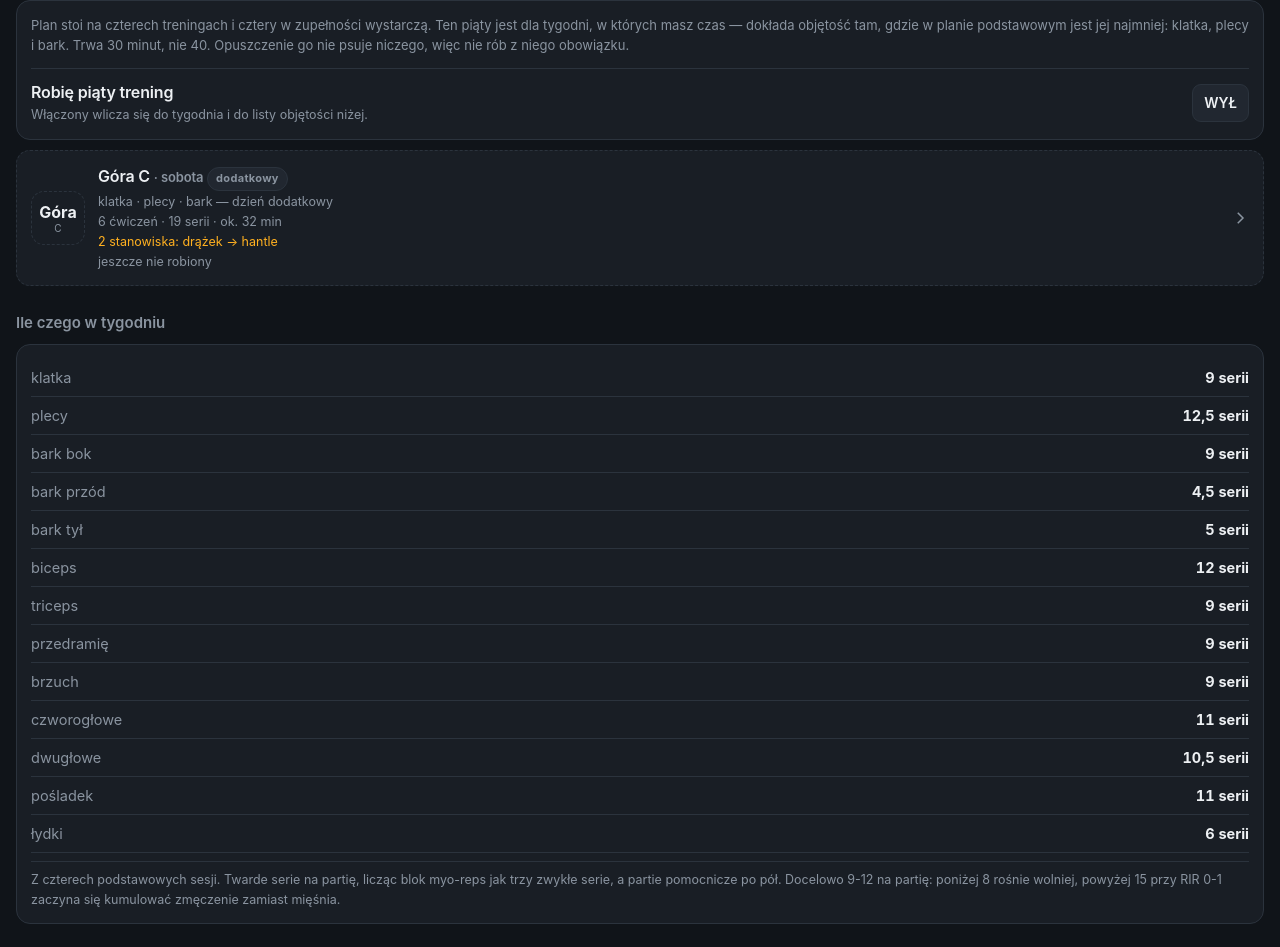
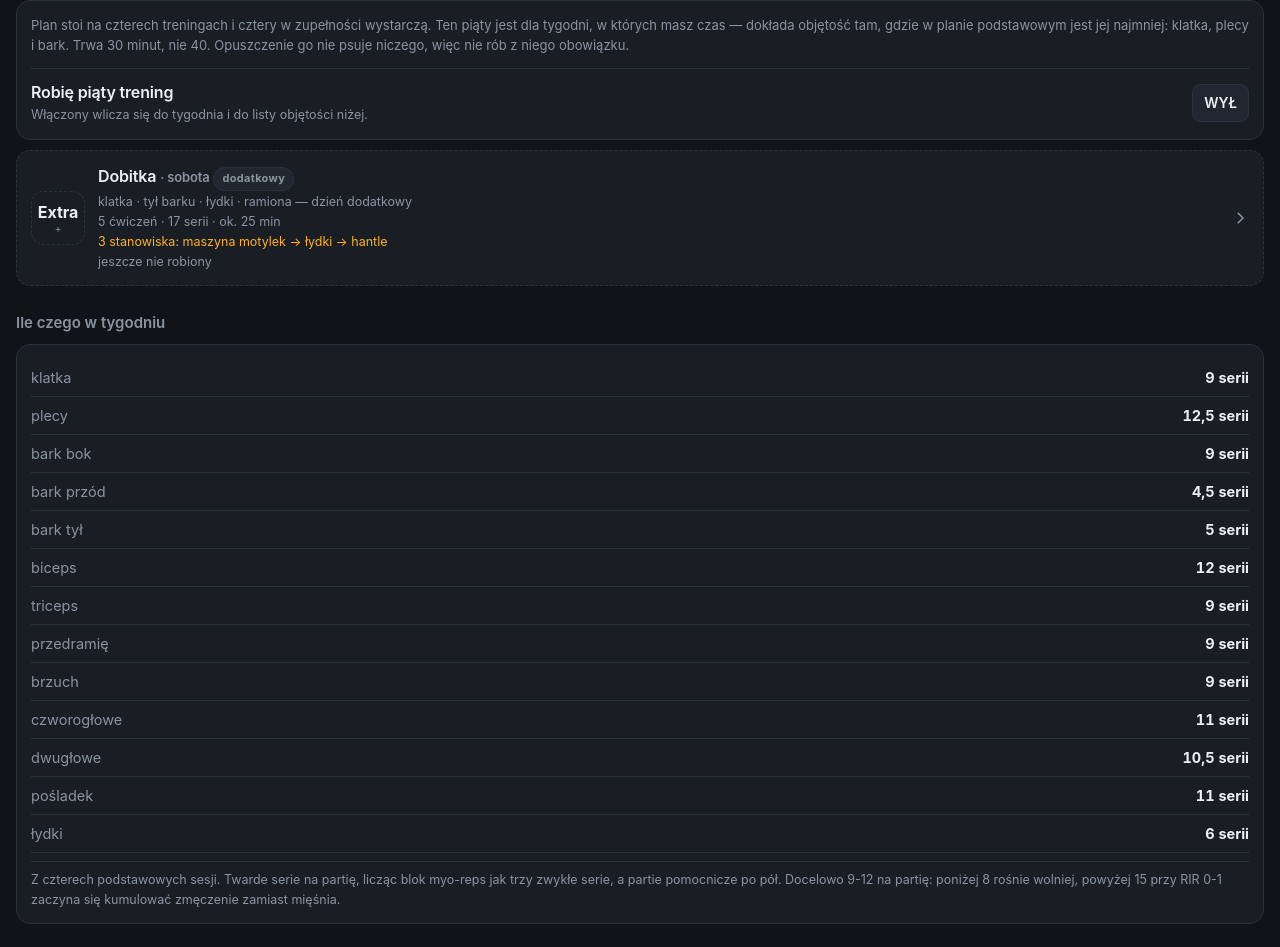
Before and after one commit to AlpiClub-dev/trening, a plain HTML site: page index.html in a window 1280 px wide. Shown: the part 1043-1990 px from the top of the page. Drawn offline with Linux system fonts and the light colour scheme.

Commit message:
Góra C wypada, wchodzi Dobitka; bloki myo jako osobne karty
Góra C dublowała czwórkę gorszymi wariantami i wymagała żonglowania
ławką. W jej miejsce wchodzi Dobitka (sobota, 25 min, 3 stanowiska):
same izolacje na partie z najniższą objętością — rozpiętki i odwrotne
rozpiętki na motylku, łydki, wznosy bokiem i uginanie z obrotem.
Nic tu nie męczy na tyle, żeby zepsuć poniedziałek czy czwartek.
Z piątym dniem: klatka 12, bark tył 8, łydki 9, bark bok 12.

Poprawka prezentacji: blok myo-reps jest teraz zawsze osobną kartą,
nawet jeśli stoi na tym samym stanowisku co zwykłe serie. Wcześniej
wiosłowanie hantlem (Góra A), triceps (Góra B) oraz wznosy i nadgarstki
(Dół B) lądowały w jednej karcie ze zwykłymi seriami i wyglądało to
tak, jakby wiosłowanie było częścią myo-reps.

Co-Authored-By: Claude Opus 5 <noreply@anthropic.com>
Claude-Session: https://claude.ai/code/session_01Jorj5bgDuvvn5jd5xHZXZm

```diff
--- a/index.html
+++ b/index.html
@@ -210,8 +210,10 @@ var PLAN = {
         d:"Podciągasz się, schodzisz, robisz brzuch NA PODŁODZE pod drążkiem, wracasz. Brzuch leży, a nie wisi, bo wznosy w zwisie zjadałyby chwyt przed kolejną serią podciągania z ciężarem."},
       {k:"S3", n:"Maszyna do wyciskania barków", place:"maszyna barkowa", mode:"solo",
         d:"Siadasz, ustawiasz siedzisko i wyciskasz. Żadnej stabilizacji, żadnego balansowania — cały wysiłek idzie w bark, nie w trzymanie się w pionie."},
-      {k:"S4", n:"Hantle i ławka", place:"hantle", mode:"seq",
-        d:"Jeden stojak z hantlami i jedna ławka płasko. Najpierw wiosłowanie, potem trzy bloki myo po dwie i pół minuty: seria do upadku, 15 s, trzy dobitki po 3-5 powtórzeń. Te 15 s to odstęp w środku serii, nie przerwa między seriami."}
+      {k:"S4", n:"Hantle i ławka — wiosłowanie", place:"hantle", mode:"solo",
+        d:"Kolano i ręka na ławce ustawionej płasko. Zwykłe serie robocze z pełną przerwą, obie strony w jednej serii."},
+      {k:"S5", n:"Hantle — blok myo-reps", place:"hantle", mode:"myo",
+        d:"To samo miejsce, nie ruszasz się. Trzy bloki po dwie i pół minuty: seria do upadku, 15 s, trzy dobitki po 3-5 powtórzeń. Te 15 s to odstęp w środku serii, nie przerwa między seriami."}
     ], ex:[
     {id:"inc_bench", n:"Wyciskanie skos (sztanga)", g:"S1", q:1, s:3, inc:2.5, r:"6-8", rir:"1", rest:90, w:50, m:["klatka"], sec:["triceps","bark przód"],
       why:"Twój wynik z logu: 60 kg × 3. Na 6-8 powtórzeń z RIR 1 wychodzi ~50 kg. Jedyne ćwiczenie dnia z pełną przerwą, bo tu powstaje największy kawałek bodźca.",
@@ -228,13 +230,13 @@ var PLAN = {
     {id:"row_db", n:"Wiosłowanie hantlem", g:"S4", s:3, inc:2, r:"10-12", rir:"1", rest:60, w:18, each:1, m:["plecy"], sec:["biceps"],
       why:"Kolano i ręka na ławce ustawionej płasko. Z logu: 21 kg × 10 jako ostatnia seria piramidy, więc 18 kg na wszystkie trzy. Robisz obie strony w jednej serii, dlatego zajmuje więcej czasu niż zwykłe ćwiczenie — apka ma to już policzone.",
       cue:"Hantel ciągniesz do biodra, łopatka pracuje, tułów nie rotuje."},
-    {id:"lat_raise", n:"Wznosy bokiem", g:"S4", q:1, myo:1, s:4, inc:2, r:"12-15", rir:"0", rest:15, w:6, m:["bark bok"],
+    {id:"lat_raise", n:"Wznosy bokiem", g:"S5", q:1, myo:1, s:4, inc:2, r:"12-15", rir:"0", rest:15, w:6, m:["bark bok"],
       why:"Z logu: 9 kg × 8. Sześć kilo na wyższy zakres. Myo-reps: w dwie minuty dostajesz tyle, co wcześniej z czterech osobnych serii.",
       cue:"Prowadzisz łokciem, nie dłonią. Bez zamachu z bioder."},
-    {id:"curl_twist", n:"Uginanie z obrotem (Zottman)", g:"S4", q:1, myo:1, s:4, inc:2, r:"10-12", rir:"0-1", rest:15, w:10, m:["biceps","przedramię"],
+    {id:"curl_twist", n:"Uginanie z obrotem (Zottman)", g:"S5", q:1, myo:1, s:4, inc:2, r:"10-12", rir:"0-1", rest:15, w:10, m:["biceps","przedramię"],
       why:"Twój sposób: w górę podchwytem normalnie, w górze obracasz nadgarstki, w dół młotkowo albo nachwytem, na dole obrót z powrotem. To stary wariant zwany uginaniem Zottmana — faza w górę robi biceps, faza w dół w obróconym chwycie dokłada ramienno-promieniowy i prostowniki przedramienia. Stoi w środku bloku, żeby rozdzielić dwa ćwiczenia na bark.",
       cue:"Obrót robisz w górze i na dole, nigdy w trakcie ruchu. W dół wolniej niż w górę, bo tam pracuje przedramię."},
-    {id:"rear_delt", n:"Rozpiętki tyłu barku na ławce", g:"S4", myo:1, s:4, inc:2, r:"12-20", rir:"0", rest:15, w:6, m:["bark tył"],
+    {id:"rear_delt", n:"Rozpiętki tyłu barku na ławce", g:"S5", myo:1, s:4, inc:2, r:"12-20", rir:"0", rest:15, w:6, m:["bark tył"],
       why:"Kładziesz się klatką na ławce ustawionej na skos, hantle wiszą pod Tobą, unosisz je na boki. Tułów jest podparty, więc nie ma balansowania w opadzie ani pracy krzyża — to jest ta sama robota co face pull, tylko z hantlami i bez ustawiania bramy. Tył barku to najsłabiej obsłużona partia w planie, dlatego w ogóle tu jest.",
       cue:"Klatka dociśnięta do ławki, ramiona prawie proste, prowadzisz łokciami na boki. Lekko — jak musisz zarzucać, ciężar jest za duży."}
   ]},
@@ -272,6 +274,8 @@ var PLAN = {
         d:"Jedno miejsce, ciężar w pasie, pełna przerwa. Najcięższy ruch dnia idzie pierwszy."},
       {k:"S2", n:"Wyciąg górny i dolny", place:"wyciąg", mode:"seq",
         d:"Ściąganie, wiosłowanie siedząc i triceps — wszystko z tego samego wyciągu, tylko zmieniasz uchwyt. Po kolei, bo dwa pierwsze robią plecy."},
+      {k:"S2B", n:"Wyciąg — triceps", place:"wyciąg", mode:"myo",
+        d:"Dalej ten sam wyciąg, tylko prosty drążek zamiast uchwytu do ściągania. Jeden blok myo: seria do upadku, 15 s, trzy dobitki."},
       {k:"S3", n:"Maszyna motylek", place:"maszyna motylek", mode:"alt",
         d:"Rozpiętki normalne i odwrotne na TEJ SAMEJ maszynie: klatka plecami do oparcia, tył barku przodem do oparcia. Przekładasz uchwyty, obracasz się i tyle — na zmianę, bez chodzenia."},
       {k:"S4", n:"Hantle — blok myo-reps", place:"hantle", mode:"myo",
@@ -292,7 +296,7 @@ var PLAN = {
     {id:"rear_delt_mach", n:"Odwrotne rozpiętki na maszynie", g:"S3", s:2, inc:5, r:"12-20", rir:"1", rest:45, w:20, test:1, m:["bark tył"],
       why:"Ta sama maszyna, tylko siadasz przodem do oparcia. Weszło w miejsce face pulla, który wisiał na bramie — teraz tył barku i klatka jadą z jednego stanowiska, na zmianę. Tył barku dostaje przez to dwa razy w tygodniu.",
       cue:"Ramiona prawie proste, prowadzisz łokciami do tyłu, ściągasz łopatki. Lekko, bez szarpania."},
-    {id:"tri_cable", n:"Prostowanie tricepsu na wyciągu", g:"S2", myo:1, s:4, inc:2.5, r:"10-15", rir:"0", rest:15, w:20, m:["triceps"],
+    {id:"tri_cable", n:"Prostowanie tricepsu na wyciągu", g:"S2B", myo:1, s:4, inc:2.5, r:"10-15", rir:"0", rest:15, w:20, m:["triceps"],
       why:"Z logu: 25 kg × 8 → 20 kg na 10-15. Całe bezpośrednie obciążenie tricepsu w tygodniu siedzi tutaj, na tym samym wyciągu, przy którym już stoisz — wystarczy prosty drążek zamiast uchwytu do ściągania. W poniedziałek triceps ma wolne.",
       cue:"Łokcie przy tułowiu i nieruchome, w górze nie zwalniasz, powrót kontrolowany."},
     {id:"curl_incline", n:"Uginanie bicepsa na skosie", g:"S4", q:1, myo:1, s:4, inc:2, r:"8-12", rir:"0-1", rest:15, w:8, m:["biceps"],
@@ -310,7 +314,9 @@ var PLAN = {
       {k:"S1", n:"Suwnica", place:"suwnica", mode:"alt",
         d:"Wypychanie i łydki na TEJ SAMEJ maszynie: po serii wypychania przesuwasz stopy na dół platformy i robisz łydki. Nie wstajesz. Oba do upadku plus dobitka rest-pause."},
       {k:"S2", n:"Hantle i ławka", place:"hantle", mode:"seq",
-        d:"Jedna ławka płaska i hantle, cztery ćwiczenia bez ruszania się: bułgarskie (noga na ławce), hip thrust (plecy o ławkę), wznosy bokiem, na koniec nadgarstki (przedramiona o ławkę)."},
+        d:"Jedna ławka płaska i hantle: bułgarskie (noga na ławce), potem hip thrust (plecy o ławkę). Zwykłe serie robocze."},
+      {k:"S2B", n:"Hantle — blok myo-reps", place:"hantle", mode:"myo",
+        d:"To samo miejsce. Dwa bloki po dwie i pół minuty, wznosy bokiem przed nadgarstkami — po nadgarstkach chwyt jest zmęczony."},
       {k:"S3", n:"Maszyna: uginanie siedząc", place:"maszyny na nogi", mode:"solo",
         d:"Jedno stanowisko, dwie serie do upadku plus dobitka."},
       {k:"S4", n:"Mata: rollout", place:"mata", mode:"solo",
@@ -328,10 +334,10 @@ var PLAN = {
     {id:"hip_thrust", n:"Hip thrust (sztanga albo hantel)", g:"S2", s:3, inc:5, r:"8-12", rir:"1", rest:75, w:60, test:1, m:["pośladek"], sec:["dwugłowe"],
       why:"Pośladek w skurczu, czyli w pozycji, której nie daje ani RDL, ani przysiad. O tę samą ławkę, przy której robisz bułgarskie.",
       cue:"Plecy o ławkę pod łopatkami, w górze pełne wypchnięcie bioder i sekunda zatrzymania, żebra nie uciekają."},
-    {id:"lat_raise_c", n:"Wznosy bokiem", g:"S2", myo:1, s:4, inc:2, r:"12-15", rir:"0", rest:15, w:6, m:["bark bok"],
+    {id:"lat_raise_c", n:"Wznosy bokiem", g:"S2B", myo:1, s:4, inc:2, r:"12-15", rir:"0", rest:15, w:6, m:["bark bok"],
       why:"Trzeci raz w tygodniu, w dniu nóg. Bok barku to najmniejsza partia z najlepszym zwrotem wizualnym przy Twoim wzroście. Idzie PRZED nadgarstkami, bo po uginaniu nadgarstków chwyt jest zmęczony i hantle uciekają z rąk.",
       cue:"Prowadzisz łokciem, nie dłonią. Lekko, bez zamachu."},
-    {id:"wrist_curl", n:"Uginanie nadgarstków", g:"S2", myo:1, s:4, inc:2.5, r:"12-20", rir:"0", rest:15, w:20, m:["przedramię"],
+    {id:"wrist_curl", n:"Uginanie nadgarstków", g:"S2B", myo:1, s:4, inc:2.5, r:"12-20", rir:"0", rest:15, w:20, m:["przedramię"],
       why:"Zginacze przedramienia, czyli ta część, która robi obwód. W dniu nóg, bo dni góry były najdłuższe, a nadgarstkom jest wszystko jedno kiedy je zrobisz. Ostatnie z bloku hantli.",
       cue:"Przedramiona oparte o ławkę albo uda, ciężar zjeżdża do palców, potem pełne zwinięcie nadgarstka."},
     {id:"leg_curl_sit", n:"Uginanie nóg siedząc", g:"S3", q:1, s:3, rp:1, inc:5, r:"10-15", rir:"0", rest:60, w:30, test:1, m:["dwugłowe"],
@@ -341,39 +347,34 @@ var PLAN = {
       why:"Brzuch w pracy antywyprostnej, czyli w rozciągnięciu — tego nie daje żadne spięcie. Progresja wariantem: z kolan → z kolan dalej → ze stóp.",
       cue:"Miednica podwinięta przez cały ruch, krzyż nie opada. Wracasz brzuchem, nie rękami."}
   ]},
-  upperC:{name:"Góra C", short:"Góra", tag:"C", day:"sobota", kind:"upper", opt:1, focus:"klatka · plecy · bark — dzień dodatkowy",
+  extra:{name:"Dobitka", short:"Extra", tag:"+", day:"sobota", kind:"upper", opt:1, focus:"klatka · tył barku · łydki · ramiona — dzień dodatkowy",
     st:[
-      {k:"S1", n:"Drążek", place:"drążek", mode:"solo",
-        d:"Podchwyt zamiast nachwytu, czyli inny kąt niż w poniedziałek i więcej bicepsa. Idzie pierwszy, na świeżo."},
-      {k:"S2", n:"Ławka płaska i hantle", place:"hantle", mode:"solo",
-        d:"Ławka ustawiona płasko, wyciskasz wszystkie serie i dopiero potem przestawiasz ją na skos. Jedna zmiana ustawienia na cały dzień."},
-      {k:"S3", n:"Ta sama ławka, na skos", place:"hantle", mode:"alt",
-        d:"Ławka raz ustawiona na skos zostaje do końca treningu. Wiosłowanie leżysz na niej klatką, rozpiętki leżysz plecami — ten sam kąt, na zmianę, plecy i klatka sobie nie przeszkadzają."},
-      {k:"S4", n:"Ta sama ławka — blok myo", place:"hantle", mode:"myo",
-        d:"Tył barku robisz dalej leżąc na tej skośnej ławce, wznosy bokiem stojąc obok. Seria do upadku, 15 s, trzy dobitki."}
+      {k:"S1", n:"Maszyna motylek", place:"maszyna motylek", mode:"alt",
+        d:"Rozpiętki normalne i odwrotne na tej samej maszynie, na zmianę. Klatka i tył barku to dwie partie, które w planie podstawowym mają najmniej — tu dostają po trzy serie i nic więcej się nie dzieje."},
+      {k:"S2", n:"Łydki: maszyna albo suwnica", place:"łydki", mode:"solo",
+        d:"Jedno stanowisko, dwie serie do upadku plus dobitka rest-pause."},
+      {k:"S3", n:"Hantle — blok myo-reps", place:"hantle", mode:"myo",
+        d:"Dwa bloki po dwie i pół minuty: seria do upadku, 15 s, trzy dobitki."}
     ], ex:[
-    {id:"chin", n:"Podciąganie podchwytem (+ ciężar)", g:"S1", q:1, s:3, inc:2.5, r:"6-10", rir:"1", rest:90, w:10, plus:1, m:["plecy"], sec:["biceps"],
-      why:"Podchwyt zmienia kąt pracy najszerszego i dokłada bicepsa, więc nie dubluje poniedziałkowego nachwytu. Start +10 kg, dwa kilo mniej niż nachwytem, bo tu idziesz na wyższy zakres.",
-      cue:"Pełny zwis na dole, klatka do drążka, bez wymachu bioder."},
-    {id:"bench_db", n:"Wyciskanie hantli na ławce płaskiej", g:"S2", q:1, s:3, inc:2, r:"8-12", rir:"1", rest:75, w:20, test:1, m:["klatka"], sec:["triceps","bark przód"],
-      why:"Klatka pod innym kątem niż skos i z większym zakresem niż sztanga — hantle schodzą niżej. Szacunek z logu: skos 50 kg na sztandze to mniej więcej 2 × 20 kg w hantlach na płaskiej.",
-      cue:"Hantle schodzą do linii sutków, łokcie ~45°, w górze nie stukasz nimi o siebie."},
-    {id:"row_chest", n:"Wiosłowanie z podparciem klatką", g:"S3", q:1, s:3, inc:2, r:"10-12", rir:"1", rest:45, w:18, m:["plecy"], sec:["biceps"],
-      why:"Leżysz klatką na skośnej ławce. Krzyż nie pracuje w ogóle, więc plecy dostają czystą robotę bez dokładania zmęczenia do piątkowego RDL-a.",
-      cue:"Klatka dociśnięta do ławki, ciągniesz łokciami do bioder, łopatki schodzą do siebie."},
-    {id:"fly_db", n:"Rozpiętki z hantlami na skosie", g:"S3", q:1, s:2, inc:2, r:"12-15", rir:"0-1", rest:45, w:8, m:["klatka"],
-      why:"Odwracasz się na tej samej ławce i robisz klatkę w pełnym rozciągnięciu. Na zmianę z wiosłowaniem: antagoniści, jeden kąt ławki, zero chodzenia.",
-      cue:"Łokcie lekko ugięte i stałe. Schodzisz tak nisko, jak pozwala bark, i ani centymetra dalej."},
-    {id:"rear_delt_b", n:"Rozpiętki tyłu barku na ławce", g:"S4", myo:1, s:4, inc:2, r:"12-20", rir:"0", rest:15, w:6, m:["bark tył"],
-      why:"Dalej ta sama skośna ławka, dalej leżysz na niej klatką — zmieniasz tylko kierunek ruchu z ciągnięcia na odwodzenie. Tył barku dostaje drugi raz w tygodniu.",
-      cue:"Ramiona prawie proste, prowadzisz łokciami na boki, bez zarzucania."},
-    {id:"lat_raise_d", n:"Wznosy bokiem", g:"S4", q:1, myo:1, s:4, inc:2, r:"12-15", rir:"0", rest:15, w:6, m:["bark bok"],
+    {id:"fly_mach_x", n:"Rozpiętki na maszynie (motylek)", g:"S1", q:1, s:3, rp:1, inc:5, r:"12-15", rir:"0", rest:60, w:30, test:1, m:["klatka"],
+      why:"Klatka bez wyciskania. To jest cały pomysł tego dnia: dokładasz objętość tam, gdzie jej brakuje, ale samymi izolacjami — nic tu nie męczy na tyle, żeby zepsuć poniedziałek czy czwartek.",
+      cue:"Łokcie lekko ugięte i stałe, łopatki ściągnięte. Szukasz rozciągnięcia, nie ciężaru."},
+    {id:"rear_delt_x", n:"Odwrotne rozpiętki na maszynie", g:"S1", q:1, s:3, inc:5, r:"12-20", rir:"1", rest:60, w:20, test:1, m:["bark tył"],
+      why:"Ta sama maszyna, siadasz przodem do oparcia. Tył barku z 5 serii tygodniowo robi się 8 — a to partia, która domyka sylwetkę z profilu i trzyma bark w kupie przy tylu wyciskaniach.",
+      cue:"Ramiona prawie proste, prowadzisz łokciami do tyłu, ściągasz łopatki."},
+    {id:"calf_x", n:"Łydki (maszyna albo suwnica)", g:"S2", q:1, s:3, rp:1, inc:5, r:"10-15", rir:"0", rest:60, w:60, test:1, m:["łydki"],
+      why:"Łydki miały 6 serii tygodniowo, czyli najmniej z dużych partii, a regenerują się szybciej niż cokolwiek innego. Trzeci raz w tygodniu nic nie kosztuje.",
+      cue:"Pełne rozciągnięcie na dole, sekunda zatrzymania w górze, bez sprężynowania."},
+    {id:"lat_raise_x", n:"Wznosy bokiem", g:"S3", q:1, myo:1, s:4, inc:2, r:"12-15", rir:"0", rest:15, w:6, m:["bark bok"],
       why:"Czwarty raz w tygodniu. Bok barku znosi taką częstotliwość i to on daje szerokość, czyli rzecz, która przy 185 cm robi największą różnicę.",
-      cue:"Prowadzisz łokciem, nie dłonią. Lekko, bez zamachu."}
+      cue:"Prowadzisz łokciem, nie dłonią. Lekko, bez zamachu."},
+    {id:"curl_twist_x", n:"Uginanie z obrotem (Zottman)", g:"S3", q:1, myo:1, s:4, inc:2, r:"10-12", rir:"0-1", rest:15, w:10, m:["biceps","przedramię"],
+      why:"Ten sam ruch co w poniedziałek: w górę podchwytem, w górze obrót, w dół młotkowo. Biceps i przedramię jednym ćwiczeniem, na koniec dnia, w którym nic Cię wcześniej nie zmęczyło.",
+      cue:"Obrót w górze i na dole, nigdy w trakcie ruchu. W dół wolniej niż w górę."}
   ]}
 };
 var DAYKEYS = ["upperA","lowerA","upperB","lowerB"];
-var OPTDAYS = ["upperC"];
+var OPTDAYS = ["extra"];
 var ALLDAYS = DAYKEYS.concat(OPTDAYS);
 function weekDays(){ return (S.ui && S.ui.day5) ? ALLDAYS : DAYKEYS; }
 var EXBYID = {};
```
Also changed, not shown: 1 other file.
